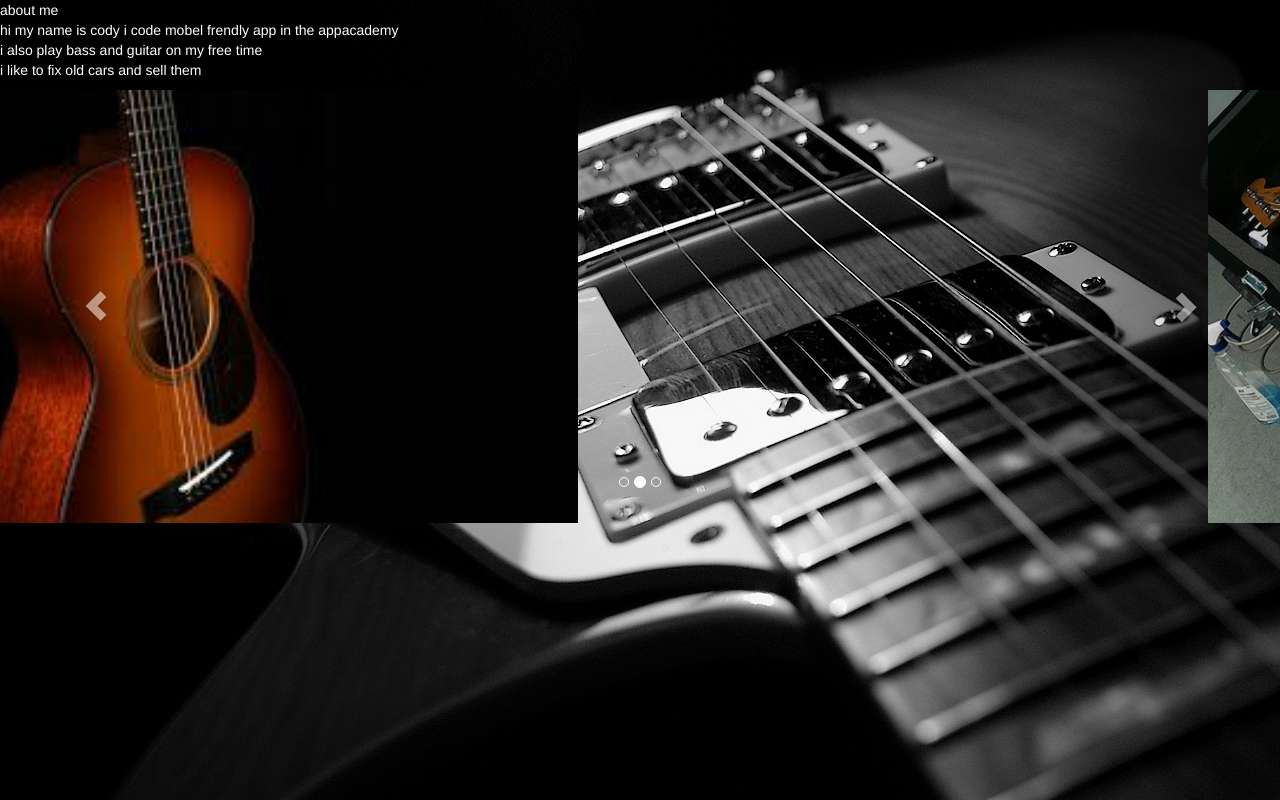
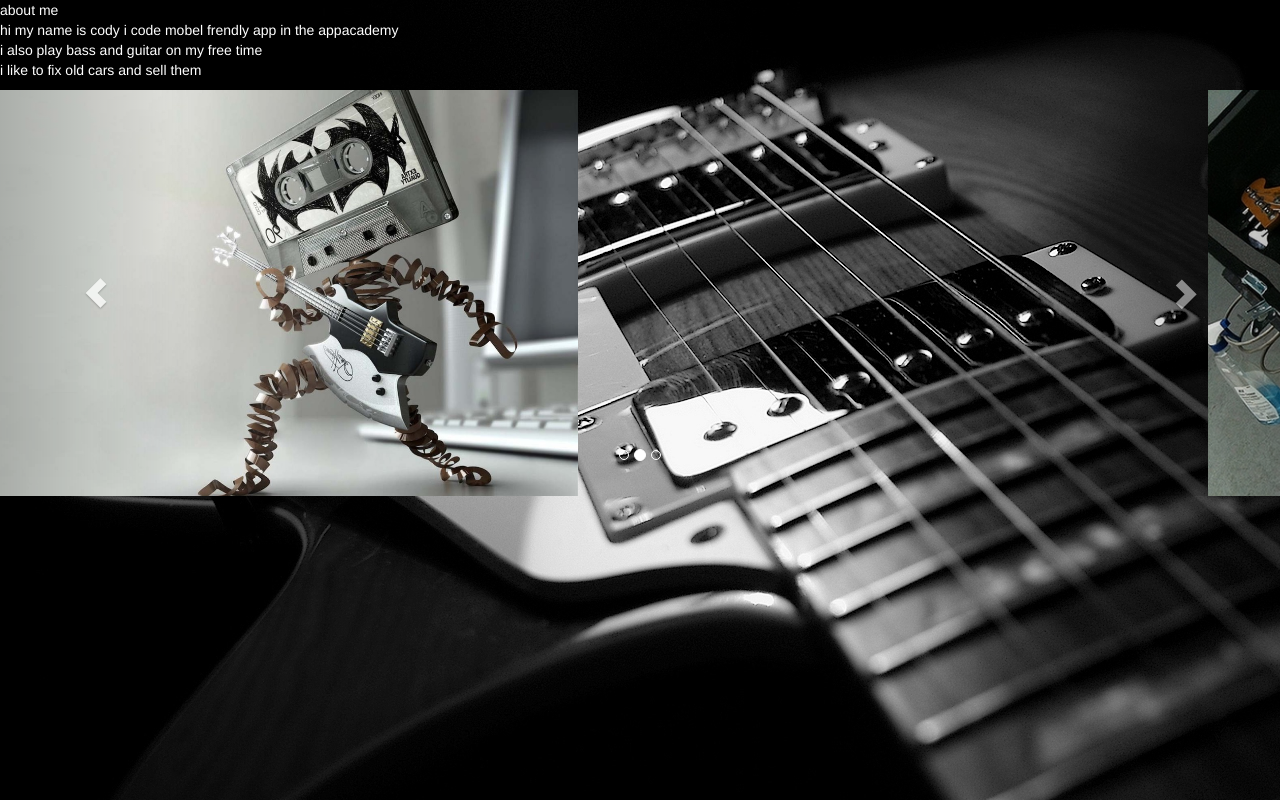
Before and after one commit to codysmith200/portfolio2, a plain HTML site: page public_html/index.html in a window 1280 px wide. Drawn offline with nearby package versions, Linux system fonts and the light colour scheme.

Commit message:
added a new imige

```diff
--- a/public_html/index.html
+++ b/public_html/index.html
@@ -38,7 +38,7 @@ and open the template in the editor.
   <!-- Wrapper for slides -->
   <div class="carousel-inner">
     <div class="item active">
-      <img src="go.jpg" alt="guitar">
+      <img src="die.jpg" alt="guitar">
       <div class="carousel-caption">
 
       </div>
@@ -50,15 +50,15 @@ and open the template in the editor.
       </div>
     </div>
 
-          <div class="item">
+      <div class="item">
       <img src="go2.jpg" alt="guitar3">
       <div class="carousel-caption">
 
       </div>
     </div>
 
+
   </div>
-
 
   <a class="left carousel-control" href="#carousel-example-generic" role="button" data-slide="prev">
     <span class="glyphicon glyphicon-chevron-left"></span>
@@ -66,7 +66,7 @@ and open the template in the editor.
   <a class="right carousel-control" href="#carousel-example-generic" role="button" data-slide="next">
     <span class="glyphicon glyphicon-chevron-right"></span>
   </a>
-</div>
+  </div>
     <script src="http://ajax.googleapis.com/ajax/libs/jquery/1.11.1/jquery.min.js"></script>
     <script src="js/bootstrap.min.js"></script>
     </body>
```
Also changed, not shown: public_html/css/custom-style.css (line endings or trailing spaces), public_html/die.jpg (added).
